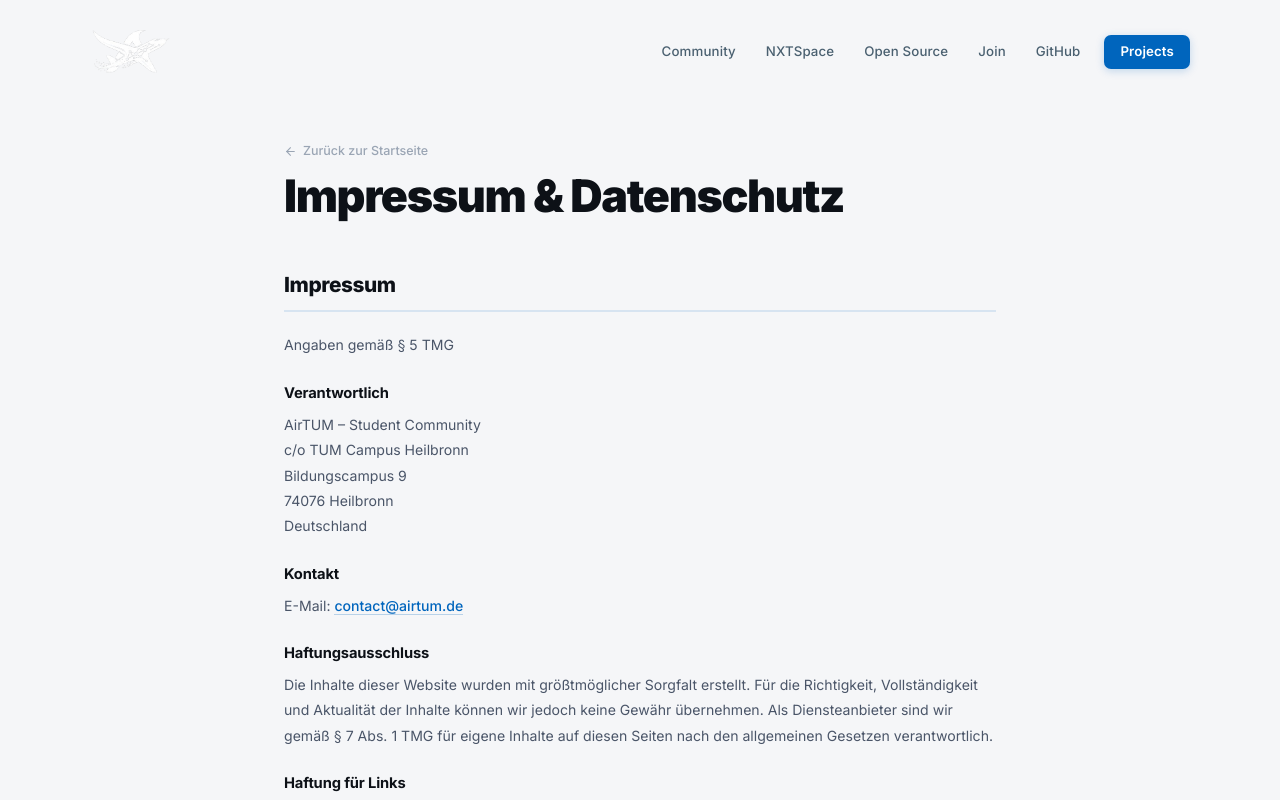
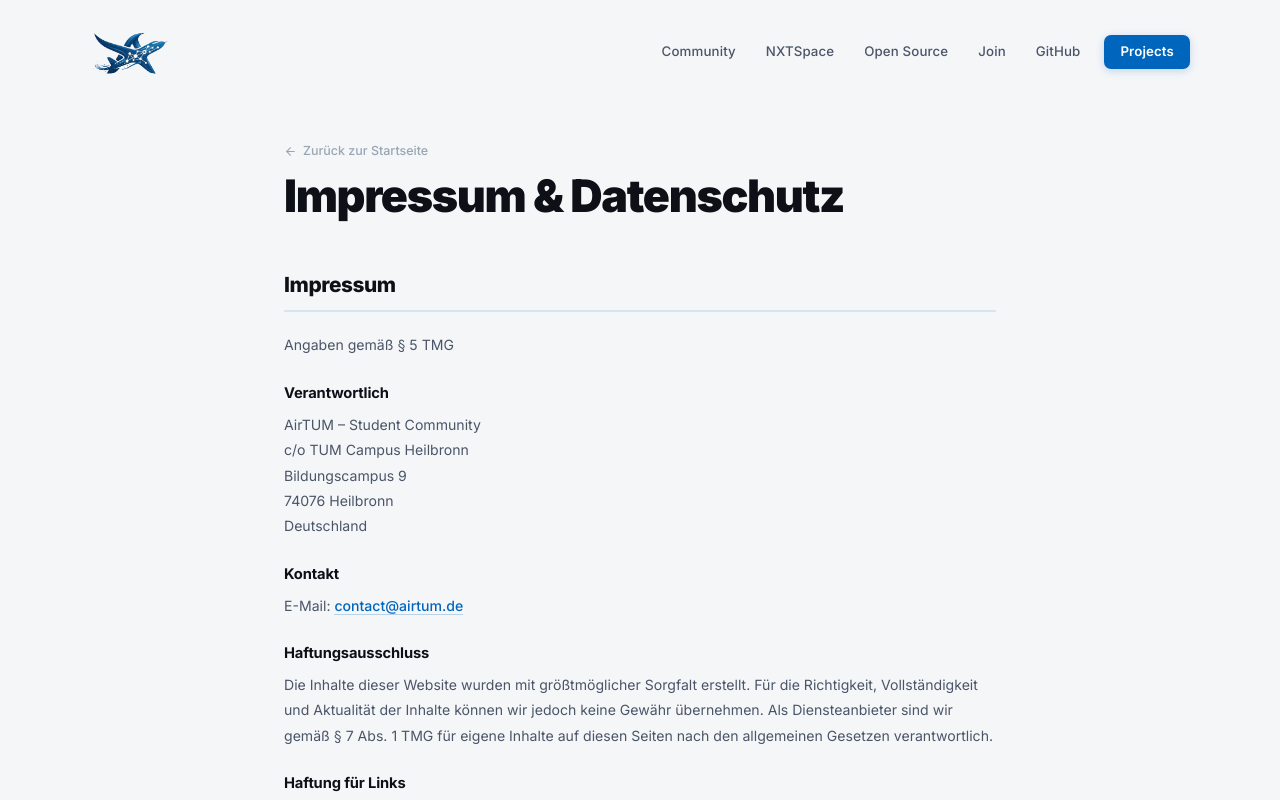
Before and after one commit to AirTUM/airtum.github.io, a React (Vite) app: page /impressum in a window 1280 px wide. Shown: the top 800 px of the page. Built offline with nearby package versions, Linux system fonts and the light colour scheme.

Commit message:
Fix: impressum page uses light mode navbar/footer identical to homepage

```diff
--- a/src/components/Footer.jsx
+++ b/src/components/Footer.jsx
@@ -17,7 +17,7 @@ const legalLinks = [
 export default function Footer() {
   const year = new Date().getFullYear()
   const location = useLocation()
-  const isDark = location.pathname === '/projects' || location.pathname === '/impressum'
+  const isDark = location.pathname === '/projects'
 
   const bg = isDark ? 'rgba(10,15,26,0.95)' : 'rgba(255,255,255,0.6)'
   const border = isDark ? 'rgba(255,255,255,0.07)' : 'rgba(0,0,0,0.07)'
--- a/src/components/Navbar.jsx
+++ b/src/components/Navbar.jsx
@@ -13,7 +13,7 @@ export default function Navbar() {
   const [scrolled, setScrolled] = useState(false)
   const [open, setOpen] = useState(false)
   const location = useLocation()
-  const isDark = location.pathname === '/projects' || location.pathname === '/impressum'
+  const isDark = location.pathname === '/projects'
 
   useEffect(() => {
     const fn = () => setScrolled(window.scrollY > 32)
```
